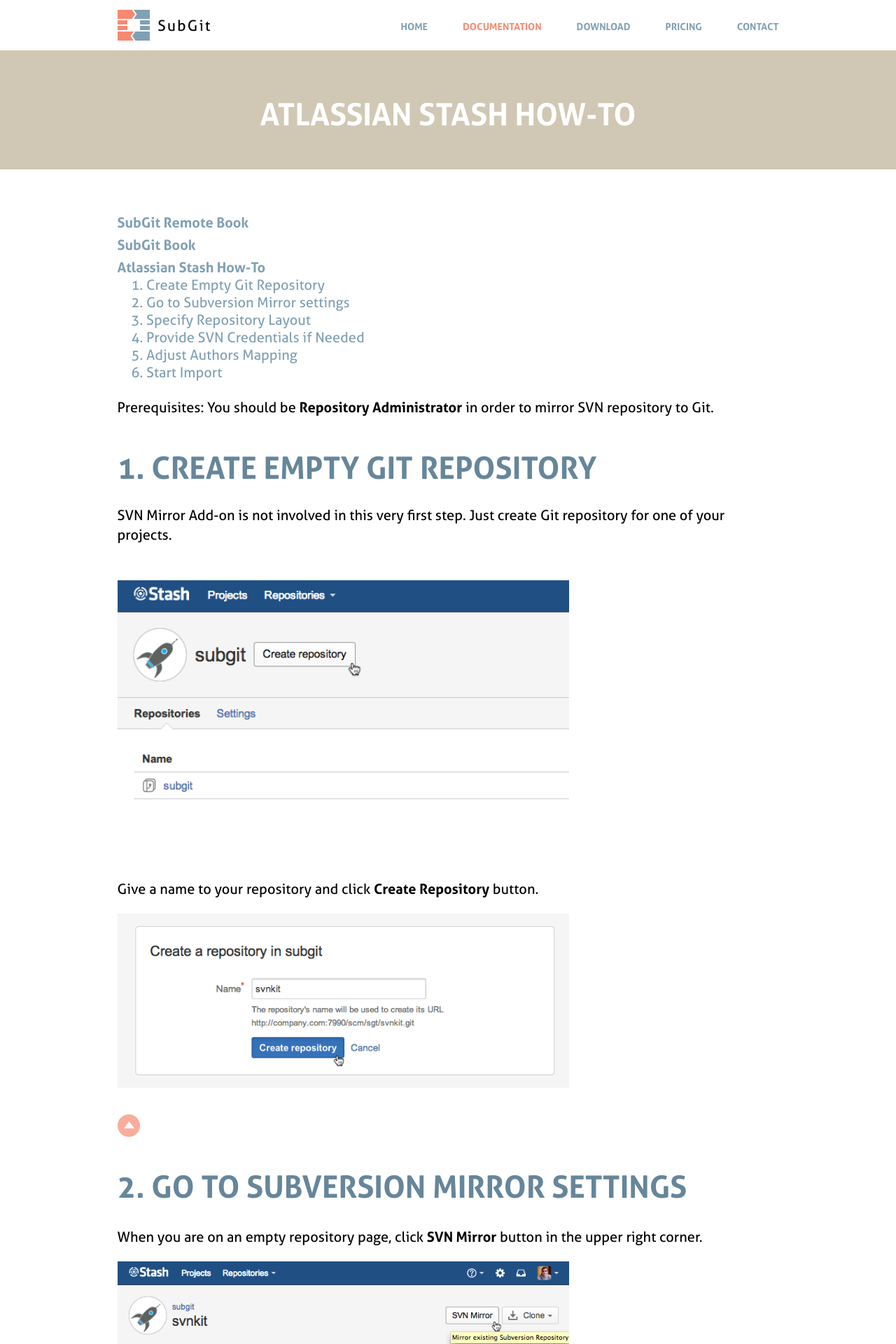
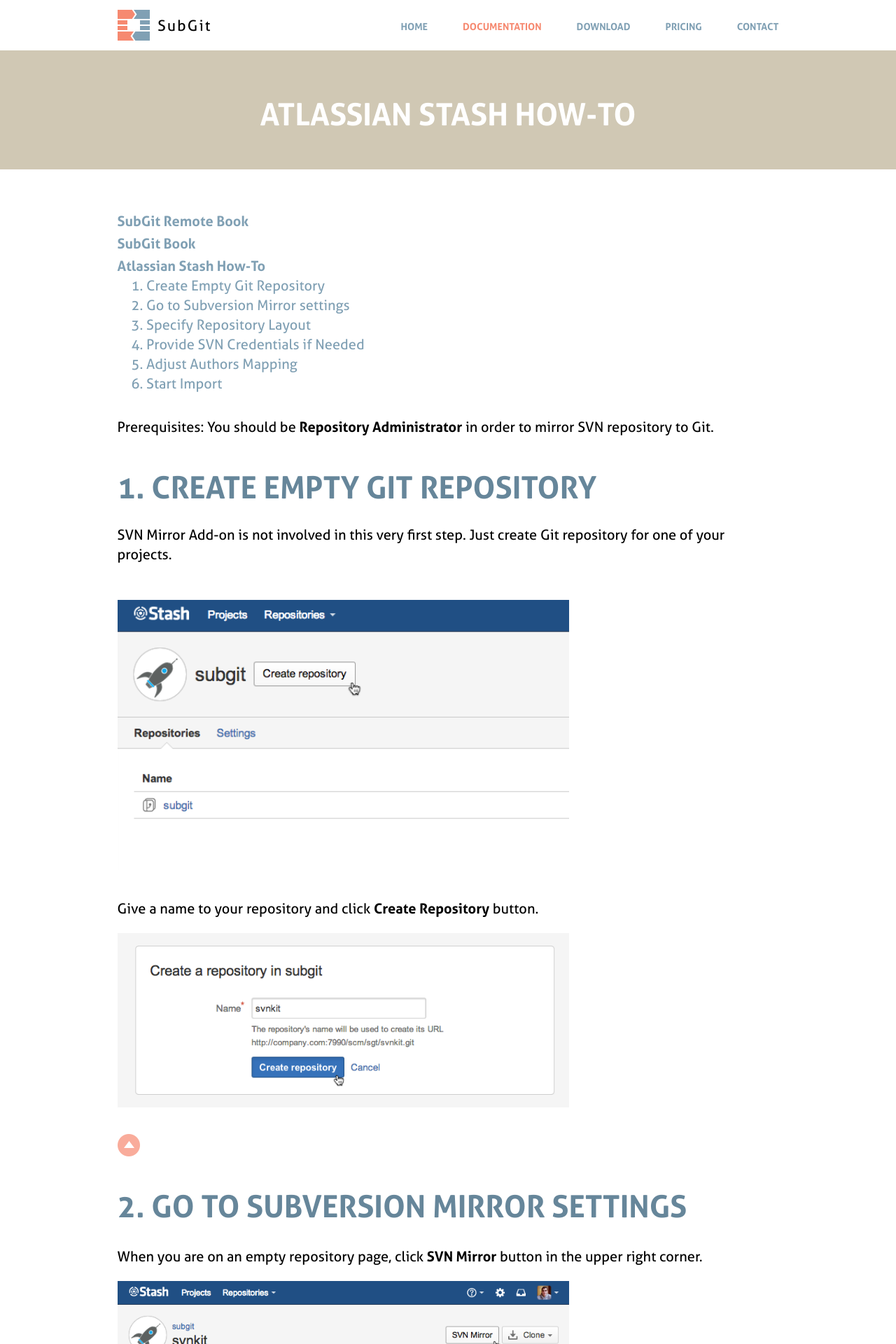
Before and after one commit to waaa/tmate.github.io, a Jekyll site: the page built from stash.html, in a window 1280 px wide. Shown: the top 1920 px of the page at 70% size. Built offline with Jekyll 4.4.1, drawn with Linux system fonts in a browser that asks for light colours; Markdown is read by kramdown in place of the engine named in the settings; comment, search, counter and statistics services are not loaded.

Commit message:
nav lineheight fix

```diff
--- a/css/main.css
+++ b/css/main.css
@@ -27,7 +27,7 @@
 .wrapper ul li p{color:#000;}
 .wrapper #footer{margin-top:50px !important;}
 
-#booknav {width: 945px; margin: 0 auto 20px; font-family: 'allerregular', sans-serif; font-size: 20px;}
+#booknav {width: 945px; margin: 0 auto 30px; font-family: 'allerregular', sans-serif; font-size: 20px; line-height: 28px;}
 #booknav ul li {list-style: none;}
 #booknav ul li a { text-decoration: none; }
 #booknav ul li a:hover { text-decoration: underline; }
```
